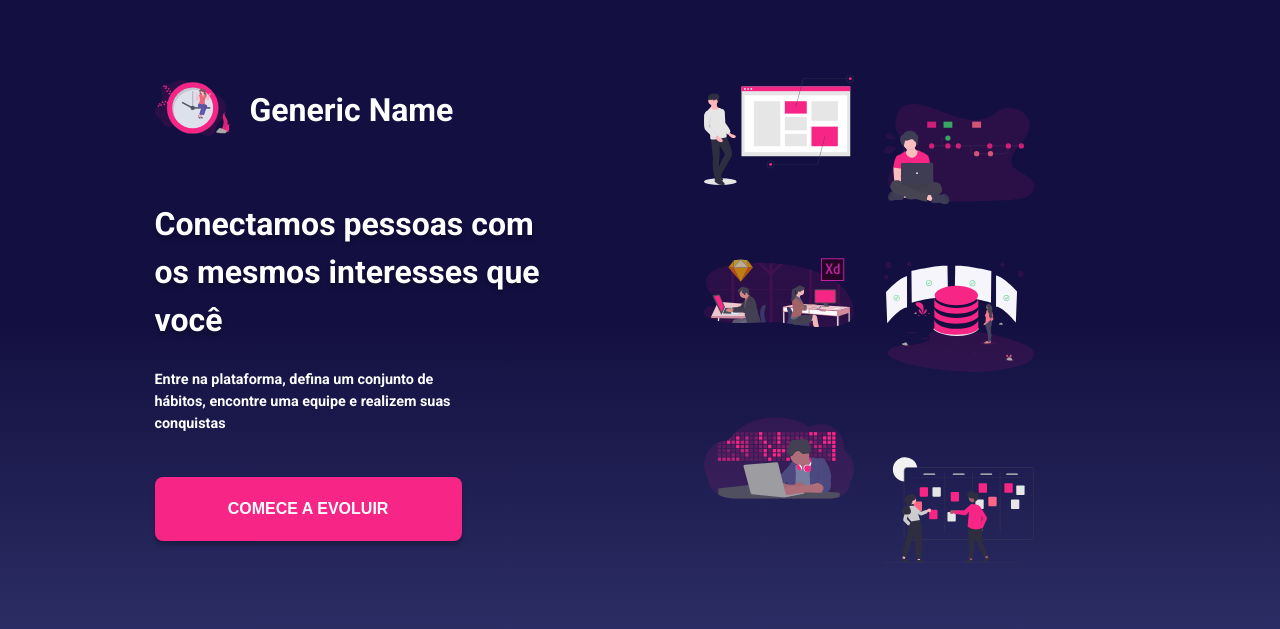
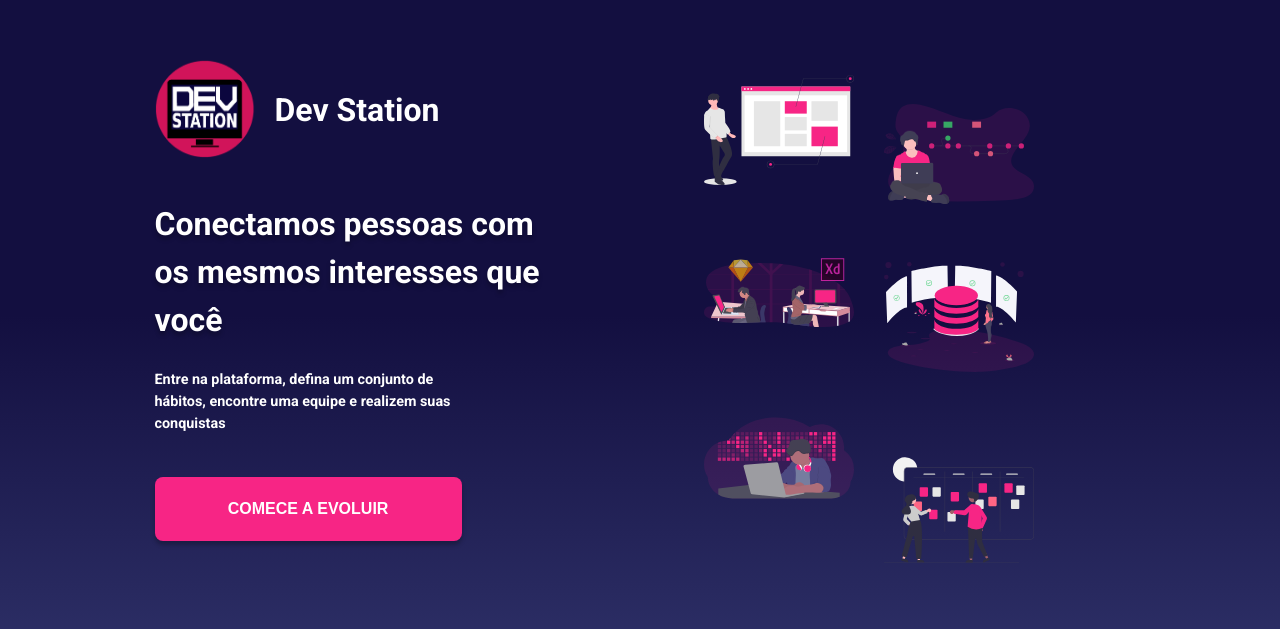
Before and after one commit to Fabricio-valadares/devstation, a React (Create React App) app: page / in a window 1280 px wide. Shown: the part 103-732 px from the top of the page. Built offline with nearby package versions, Linux system fonts and the light colour scheme.

Commit message:
refact: using favicon

```diff
--- a/public/index.html
+++ b/public/index.html
@@ -8,7 +8,12 @@
       href="https://fonts.googleapis.com/css2?family=Roboto:wght@400;500;700&display=swap"
       rel="stylesheet"
     />
-    <title>React App</title>
+    <link
+      rel="shortcut icon"
+      href="https://trello-attachments.s3.amazonaws.com/604a81a56f3cf8203f5b9ebf/957x834/e08941e1806e15d00d1a5eb54aabd4ba/LOGO.PNG.png"
+      type="image/x-icon"
+    />
+    <title>Dev Station</title>
   </head>
   <body>
     <noscript>You need to enable JavaScript to run this app.</noscript>
--- a/src/components/DashBoard/Groups/GroupCardUsers/index.jsx
+++ b/src/components/DashBoard/Groups/GroupCardUsers/index.jsx
@@ -35,12 +35,14 @@ const GroupCardUsers = () => {
   const groupId = JSON.parse(localStorage.getItem("groupId"));
 
   useEffect(() => {
+    if (groupId) {
       api
         .get(`groups/${groupId}/`)
         .then((response) => {
           setGroup(response.data);
         })
         .catch(() => setGroup({ name: "", category: "", users: [] }));
+    }
 
     // eslint-disable-next-line react-hooks/exhaustive-deps
   }, [groupId, open]);
--- a/src/components/Home/Homepage/index.jsx
+++ b/src/components/Home/Homepage/index.jsx
@@ -1,5 +1,5 @@
 import { useHistory } from "react-router-dom";
-import logoImage from "../../../assets/logo.svg";
+import logoImage from "../../../assets/favicon.png";
 import designNotes from "../../../assets/design-notes.svg";
 import designTools from "../../../assets/design-tools.svg";
 import devWork from "../../../assets/dev-activity.svg";
@@ -46,7 +46,7 @@ const Homepage = () => {
             <Logo>
               <LogoImage src={logoImage} draggable="false" />
             </Logo>
-            <Title>Generic Name</Title>
+            <Title>Dev Station</Title>
           </DivTitle>
 
           <DivTextPrincipal>
--- a/src/components/Home/Homepage/styled.js
+++ b/src/components/Home/Homepage/styled.js
@@ -16,6 +16,7 @@ export const HomeContainer = styled.div`
     linear-gradient(0deg, var(--text), var(--text));
 
   @media (max-width: 1000px) {
+    padding-top: 2rem;
   }
 `;
 
@@ -144,8 +145,8 @@ export const Logo = styled.div`
 `;
 
 export const LogoImage = styled.img`
-  width: 75px;
-  height: 72px;
+  width: 100px;
+  height: 100px;
   border: none;
 
   @media (min-width: 1920px) {
--- a/src/components/MenuAside/Aside/index.jsx
+++ b/src/components/MenuAside/Aside/index.jsx
@@ -18,7 +18,7 @@ import {
 import User from "../../../assets/user-avatar.svg";
 import UpdateUserForm from "../UpdateUserForm";
 import Modal from "../../Modal";
-import { Link, useHistory } from "react-router-dom";
+import { useHistory } from "react-router-dom";
 
 import api from "../../../services";
 
@@ -43,8 +43,6 @@ const Aside = () => {
     }
   };
 
-  console.log(history.location.pathname);
-
   useEffect(() => {
     getUser();
     // eslint-disable-next-line react-hooks/exhaustive-deps
@@ -62,7 +60,6 @@ const Aside = () => {
   const handleClose = () => {
     setUpdateView(false);
   };
-  console.log(history);
 
   return (
     <motion.div
```
Also changed, not shown: src/assets/favicon.png (added). Lines whose indentation alone changed are shown as unchanged.
